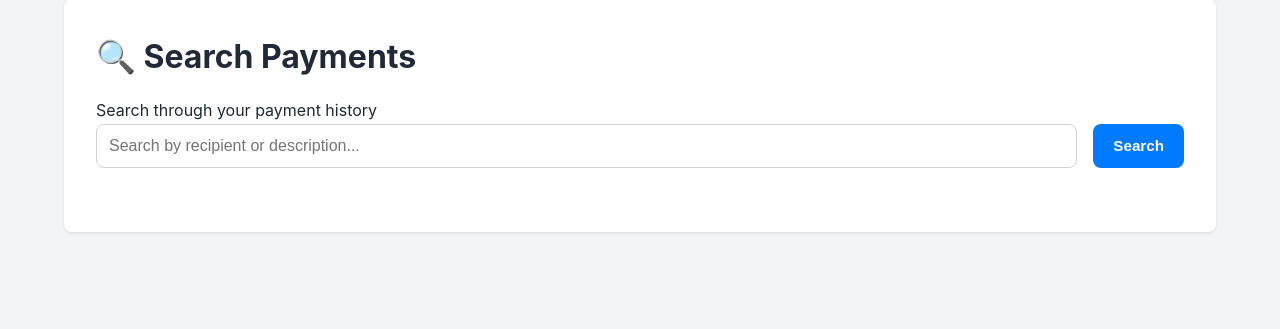
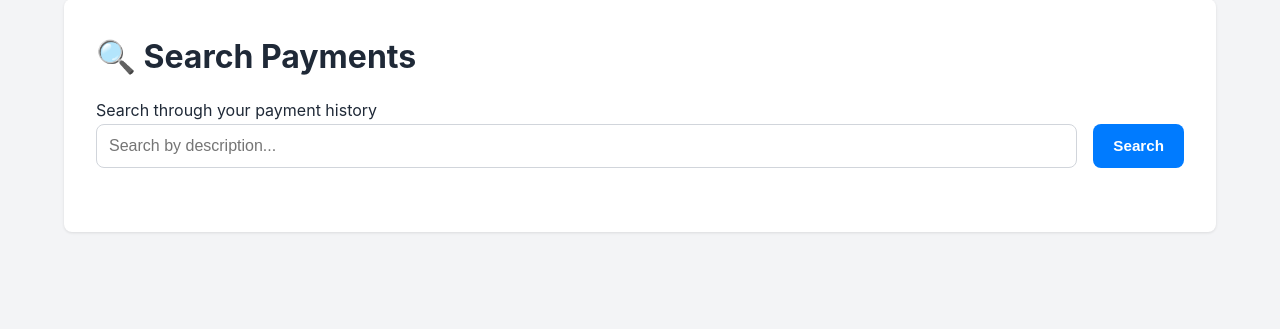
Before and after one commit to caseymullineaux/cybercrimeischildsplay, a Flask app: page /search in a window 1280 px wide. Shown: the part 110-439 px from the top of the page. Run offline with Flask 3, Linux system fonts and the light colour scheme; the visitor is signed in with stand-in values (Sample User, id 1); data that the repository does not hold is empty; some libraries are stand-ins or nearby versions.

Commit message:
fix: update search input placeholder to focus on description

```diff
--- a/templates/search.html
+++ b/templates/search.html
@@ -10,7 +10,7 @@
     <div class="search-box">
         <form method="GET" action="{{ url_for('search') }}">
             <div class="form-group">
-                <input type="text" name="query" placeholder="Search by recipient or description..." class="search-input"
+                <input type="text" name="query" placeholder="Search by description..." class="search-input"
                     value="{{ query }}">
                 <button type="submit" class="btn btn-primary">Search</button>
             </div>
```
